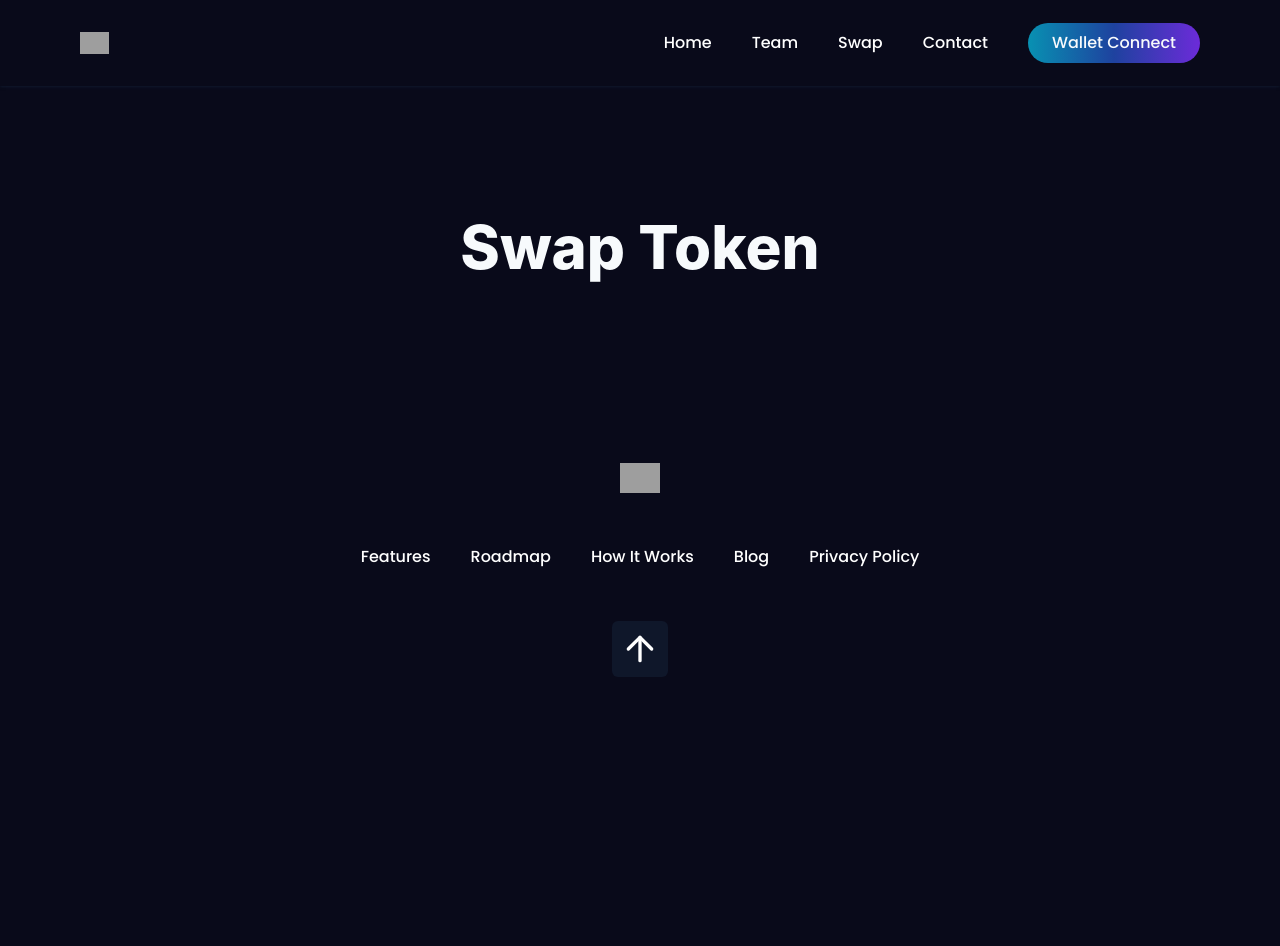
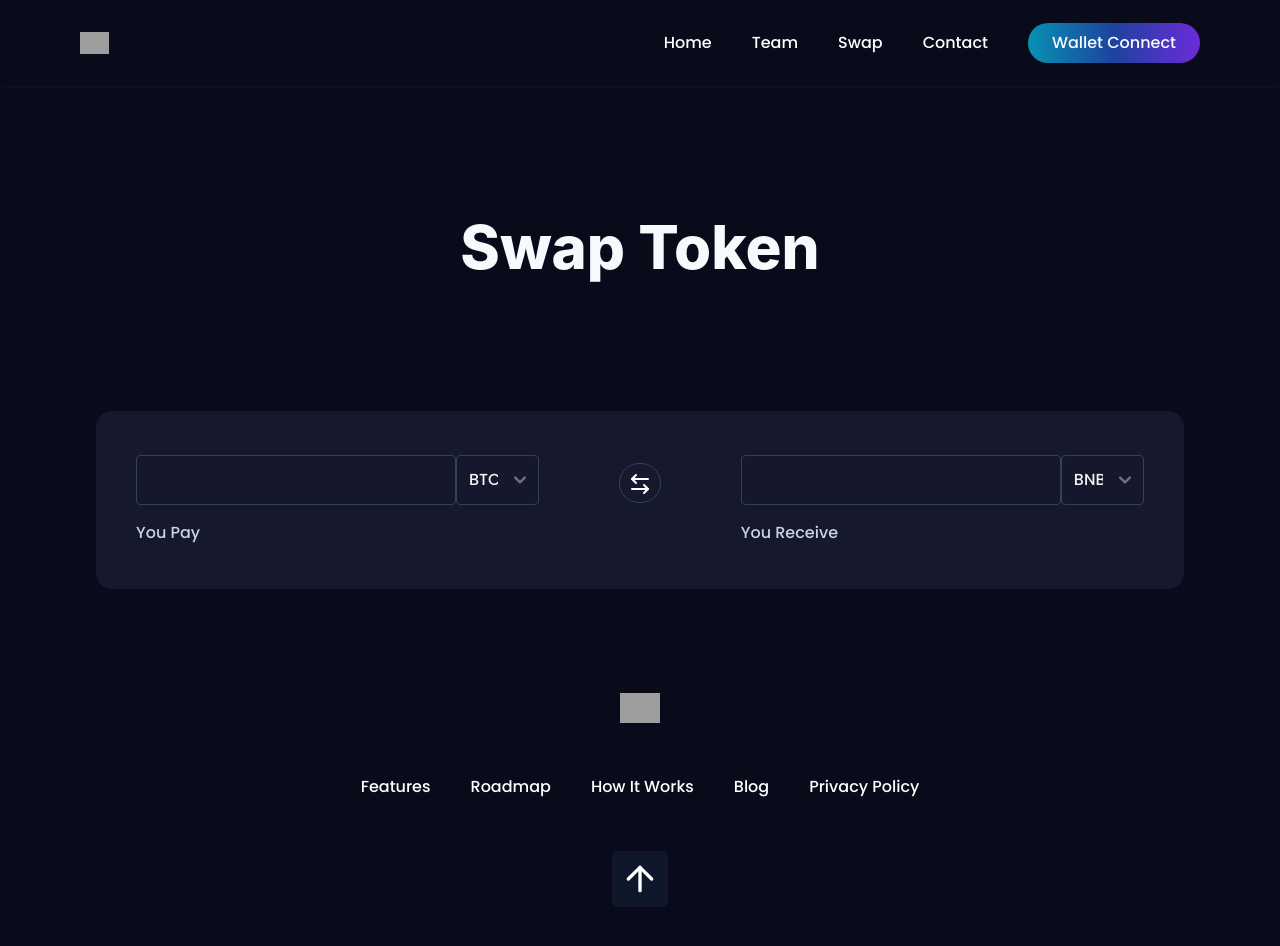
Before and after one commit to AhmedShaykh/GameOn-Metaverse, a Next.js app: page /swap in a window 1280 px wide. Shown: the top 946 px of the page. Before the commit the page ends 800 px from the top, so only its background shows below. Built offline with nearby package versions, Linux system fonts and the light colour scheme; grey boxes are pictures that could not be loaded.

Commit message:
Add Swap Page

```diff
--- a/src/Components/SwapPage.tsx
+++ b/src/Components/SwapPage.tsx
@@ -1,4 +1,5 @@
 "use client";
+import Swapper from "./Swapper";
 import { Heading } from "@chakra-ui/react";
 
 const SwapPage = () => {
@@ -12,7 +13,9 @@ const SwapPage = () => {
             >
                 Swap Token
             </Heading>
-        </div>
+
+            <Swapper />
+        </div >
     )
 };
 
--- /dev/null
+++ b/src/Components/Swapper.tsx
@@ -0,0 +1,59 @@
+"use client";
+import { Button } from "@/Components/ui/button";
+import { ArrowDownUp, ArrowLeftRight } from "lucide-react";
+
+const Swapper = () => {
+    return (
+        <div>
+            <div className="mt-[5.4rem] md:mt-32 px-5 sm:px-16">
+                <div className="flex flex-col lg:flex-row justify-between gap-4 lg:gap-2 py-10 px-4 md:p-10 bg-[#16182D] rounded-2xl">
+                    <div className="bg-[#16182D] my-2 lg:my-1">
+                        <div className="flex lg:flex-row gap-3 lg:gap-0 flex-col items-center bg-[#16182D]">
+                            <input
+                                className="w-[100%] lg:w-60 xl:w-80 bg-[#16182D] bg-opacity-40 rounded border border-gray-700 focus:border-blue-500 focus:bg-gray-900 focus:ring-2 focus:ring-blue-900 text-base outline-none text-gray-100 py-2 px-3 leading-8 transition-colors duration-200 ease-in-out"
+                                type="number"
+                            />
+                            <select className="w-[100%] lg:w-[5.2rem] bg-[#16182D] bg-opacity-40 rounded border border-gray-700 focus:border-blue-500 focus:bg-gray-900 focus:ring-2 focus:ring-blue-900 text-base outline-none text-gray-100 py-2 leading-8 transition-colors duration-200 ease-in-out">
+                                <option className="!w-[100%]">BTC</option>
+                                <option className="!w-[100%]">ETH</option>
+                            </select>
+                        </div>
+
+                        <h3 className="bg-[#16182D] text-slate-300 mt-4 md:text-md">
+                            You Pay
+                        </h3>
+                    </div>
+
+                    <div className="bg-[#16182D] flex justify-center my-0 lg:my-3">
+                        <Button className="hidden lg:block p-2 rounded-full cursor-pointer bg-[#16182D] border border-gray-700 hover:border-blue-500">
+                            <ArrowLeftRight className="bg-[#16182D]" />
+                        </Button>
+
+                        <Button className="block lg:hidden p-2 rounded-full cursor-pointer bg-[#16182D] border border-gray-700 hover:border-blue-500">
+                            <ArrowDownUp className="bg-[#16182D]" />
+                        </Button>
+                    </div>
+
+                    <div className="bg-[#16182D] my-2 lg:my-1">
+                        <div className="flex lg:flex-row gap-3 lg:gap-0 flex-col items-center bg-[#16182D]">
+                            <input
+                                className="w-[100%] lg:w-60 xl:w-80 bg-[#16182D] bg-opacity-40 rounded border border-gray-700 focus:border-blue-500 focus:bg-gray-900 focus:ring-2 focus:ring-blue-900 text-base outline-none text-gray-100 py-2 px-3 leading-8 transition-colors duration-200 ease-in-out"
+                                type="number"
+                            />
+                            <select className="w-[100%] lg:w-[5.2rem] bg-[#16182D] bg-opacity-40 rounded border border-gray-700 focus:border-blue-500 focus:bg-gray-900 focus:ring-2 focus:ring-blue-900 text-base outline-none text-gray-100 py-2 leading-8 transition-colors duration-200 ease-in-out">
+                                <option className="!w-[100%]">BNB</option>
+                                <option className="!w-[100%]">SOL</option>
+                            </select>
+                        </div>
+
+                        <h3 className="bg-[#16182D] text-slate-300 mt-4 md:text-md">
+                            You Receive
+                        </h3>
+                    </div>
+                </div>
+            </div>
+        </div>
+    )
+}
+
+export default Swapper;
```
Also changed, not shown: 1 other file (tests, documents, lock files or other folders).
